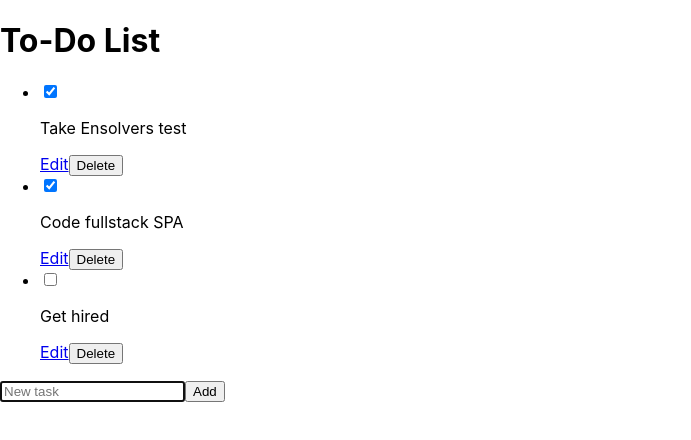
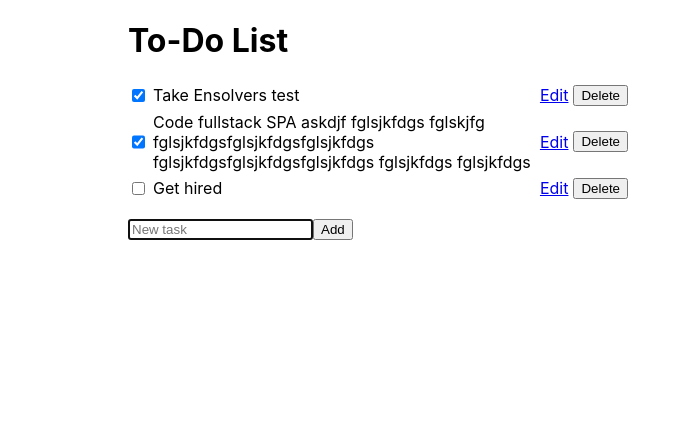
Before and after one commit to canastillo/fullstack-todoapp, a React (Create React App) app in the folder frontend/: page /todos in a window 1280 px wide. Shown: the top 440 px of the page, without its empty margins (0-691 px from the left). Built offline with nearby package versions, Linux system fonts and the light colour scheme.

Commit message:
Added AllTodos view styles

```diff
--- /dev/null
+++ b/frontend/src/components/layout.jsx
@@ -0,0 +1,11 @@
+import styled from "styled-components"
+
+const Container = styled.div`
+    width: 80%;
+    max-width: 1200px;
+    margin-left: auto;
+    margin-right: auto;
+    text-align: left;
+`
+
+export default Container
--- a/frontend/src/components/todos/Todo.jsx
+++ b/frontend/src/components/todos/Todo.jsx
@@ -1,15 +1,33 @@
 import { Link } from 'react-router-dom'
+import styled from 'styled-components'
+
+const Element = styled.li`
+    width: 100%;
+    padding-top: 3px;
+    padding-bottom: 3px;
+    list-style: none;
+    display: flex;
+    justify-content: space-between;
+`
+
+const TodoText = styled.p`
+    flex-grow: 2;
+    margin-top: auto;
+    margin-bottom: auto;
+    margin-left: 5px;
+    margin-right: 5px;
+`
 
 const Todo = ({data, handleDelete}) => {
     return (
-        <li>
+        <Element>
             <input type="checkbox" checked={data.done}/>
-            <p>{data.task}</p>
-            <Link to={`/todos/${data.id}`}>
+            <TodoText>{data.task}</TodoText>
+            <Link to={`/todos/${data.id}`}  style={{marginRight: "5px", marginTop: "auto", marginBottom: "auto"}} >
                 Edit
             </Link>
-            <button onClick={ () => handleDelete(data.id) }>Delete</button>
-        </li>
+            <button onClick={ () => handleDelete(data.id) } style={{maxHeight: "25px", marginTop: "auto", marginBottom: "auto"}}>Delete</button>
+        </Element>
     )
 }
 
--- a/frontend/src/components/todos/TodosList.jsx
+++ b/frontend/src/components/todos/TodosList.jsx
@@ -1,14 +1,21 @@
+import styled from "styled-components"
 import Todo from "./Todo"
+
+const List = styled.ul`
+    width: 100%;
+    max-width: 500px;
+    padding-left: 0;
+`
 
 const TodosList = ({todos, handleDelete}) => {
 
     return(
         <div>
-            <ul>
+            <List>
                 { todos.map( todo => (
                     <Todo data={todo} key={todo.task} handleDelete={handleDelete}/>
                 ))}
-            </ul>
+            </List>
         </div>
     )
 }
--- a/frontend/src/views/AllTodos.jsx
+++ b/frontend/src/views/AllTodos.jsx
@@ -2,6 +2,7 @@ import { useState } from "react"
 
 import TodosList from "../components/todos/TodosList"
 import TodoForm from "../components/todos/TodoForm"
+import Container from "../components/layout"
 
 const AllTodos = () => {
 
@@ -13,7 +14,7 @@ const AllTodos = () => {
         },
         {
             id: "2",
-            task: "Code fullstack SPA",
+            task: "Code fullstack SPA askdjf fglsjkfdgs fglskjfg fglsjkfdgsfglsjkfdgsfglsjkfdgs fglsjkfdgsfglsjkfdgsfglsjkfdgs fglsjkfdgs fglsjkfdgs ",
             done: true
         },
         {
@@ -33,11 +34,11 @@ const AllTodos = () => {
     return(
         <>
             <main>
-            <div>
+            <Container>
                 <h1>To-Do List</h1>
                 <TodosList todos={todos} handleDelete={handleDelete}/>
                 <TodoForm todos={todos} setTodos={setTodos} />
-            </div>
+            </Container>
             </main>
         </>
     )
```
